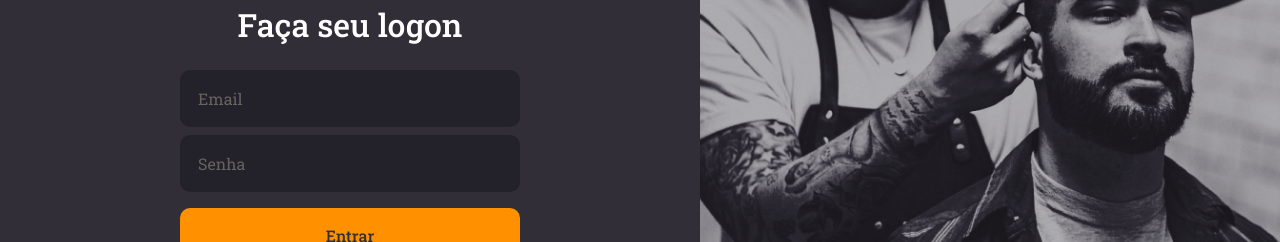
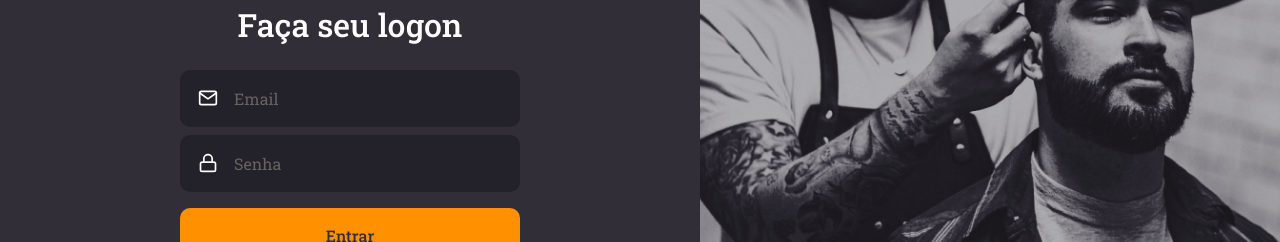
Before and after one commit to HenriqueOmena/barber-appointment-frontend-web, a React (Create React App) app: page / in a window 1280 px wide. Shown: the part 289-531 px from the top of the page. Built offline with nearby package versions, Linux system fonts and the light colour scheme.

Commit message:
Abstract component input and button

```diff
--- /dev/null
+++ b/src/components/button/button.styles.tsx
@@ -0,0 +1,19 @@
+import styled from 'styled-components';
+import { shade } from 'polished';
+
+export const Container = styled.button`
+  background: #ff9000;
+  height: 56px;
+  border-radius: 10px;
+  border: 0;
+  padding: 16px;
+  color: #312e38;
+  width: 100%;
+  font-weight: 500;
+  margin-top: 16px;
+  transition: background 0.5s;
+
+  &:hover {
+    background: ${shade(0.2, '#ff9000')};
+  }
+`;
--- /dev/null
+++ b/src/components/button/button.tsx
@@ -0,0 +1,15 @@
+import React, { Children, ButtonHTMLAttributes } from 'react';
+import { IconBaseProps } from 'react-icons';
+import { Container } from './button.styles';
+
+type ButtonProps = ButtonHTMLAttributes<HTMLButtonElement>;
+
+const Button: React.FC<ButtonProps> = ({ children, ...propsRest }) => {
+  return (
+    <Container type="button" {...propsRest}>
+      {children}
+    </Container>
+  );
+};
+
+export default Button;
--- /dev/null
+++ b/src/components/button/index.tsx
@@ -0,0 +1 @@
+export { default } from './button';
--- /dev/null
+++ b/src/components/input/index.tsx
@@ -0,0 +1 @@
+export { default } from './input';
--- /dev/null
+++ b/src/components/input/input.style.tsx
@@ -0,0 +1,31 @@
+import styled from 'styled-components';
+
+export const Container = styled.div`
+  background: #232129;
+  border-radius: 10px;
+  border: 2px solid #232129;
+  padding: 16px;
+  width: 100%;
+
+  display: flex;
+  align-items: center;
+
+  & + div {
+    margin-top: 8px;
+  }
+
+  input {
+    flex: 1;
+    background: transparent;
+    border: 0;
+    color: #f4ede8;
+
+    &::placeholder {
+      color: #666360;
+    }
+  }
+
+  svg {
+    margin-right: 16px;
+  }
+`;
--- /dev/null
+++ b/src/components/input/input.tsx
@@ -0,0 +1,19 @@
+import React, { InputHTMLAttributes } from 'react';
+import { IconBaseProps } from 'react-icons';
+import { Container } from './input.style';
+
+interface InputProps extends InputHTMLAttributes<HTMLInputElement> {
+  name: string;
+  icon?: React.ComponentType<IconBaseProps>;
+}
+
+const Input: React.FC<InputProps> = ({ icon: Icon, ...propsRest }) => {
+  return (
+    <Container>
+      {Icon && <Icon size={20} />}
+      <input {...propsRest} />
+    </Container>
+  );
+};
+
+export default Input;
--- a/src/pages/Signin/index.tsx
+++ b/src/pages/Signin/index.tsx
@@ -1,6 +1,8 @@
 import React from 'react';
-import { FiLogIn } from 'react-icons/fi';
+import { FiLogIn, FiMail, FiLock } from 'react-icons/fi';
 import logoImg from 'assets/logo.svg';
+import Input from 'components/input';
+import Button from 'components/button';
 import { BackgroundImage, Container, Content } from './styles';
 
 const SignIn: React.FC = () => {
@@ -11,11 +13,16 @@ const SignIn: React.FC = () => {
 
         <form>
           <h1>Faça seu logon</h1>
-          <input placeholder="Email" />
 
-          <input type="password" placeholder="Senha" />
+          <Input icon={FiMail} name="email" placeholder="Email" />
+          <Input
+            icon={FiLock}
+            name="password"
+            type="password"
+            placeholder="Senha"
+          />
 
-          <button> Entrar </button>
+          <Button> Entrar </Button>
 
           <a href="#forgot">Esqueci a senha</a>
         </form>
--- a/src/pages/Signin/styles.ts
+++ b/src/pages/Signin/styles.ts
@@ -22,38 +22,6 @@ export const Content = styled.div`
 
     h1 {
       margin-bottom: 24px;
-    }
-
-    input {
-      background: #232129;
-      border-radius: 10px;
-      border: 2px solid #232129;
-      padding: 16px;
-      width: 100%;
-      color: #f4ede8;
-      &::placeholder {
-        color: #666360;
-      }
-      & + input {
-        margin-top: 8px;
-      }
-    }
-
-    button {
-      background: #ff9000;
-      height: 56px;
-      border-radius: 10px;
-      border: 0;
-      padding: 16px;
-      color: #312e38;
-      width: 100%;
-      font-weight: 500;
-      margin-top: 16px;
-      transition: background 0.5s;
-
-      &:hover {
-        background: ${shade(0.2, '#ff9000')};
-      }
     }
 
     a {
```
Also changed, not shown: 1 other file (tests, documents, lock files or other folders).
